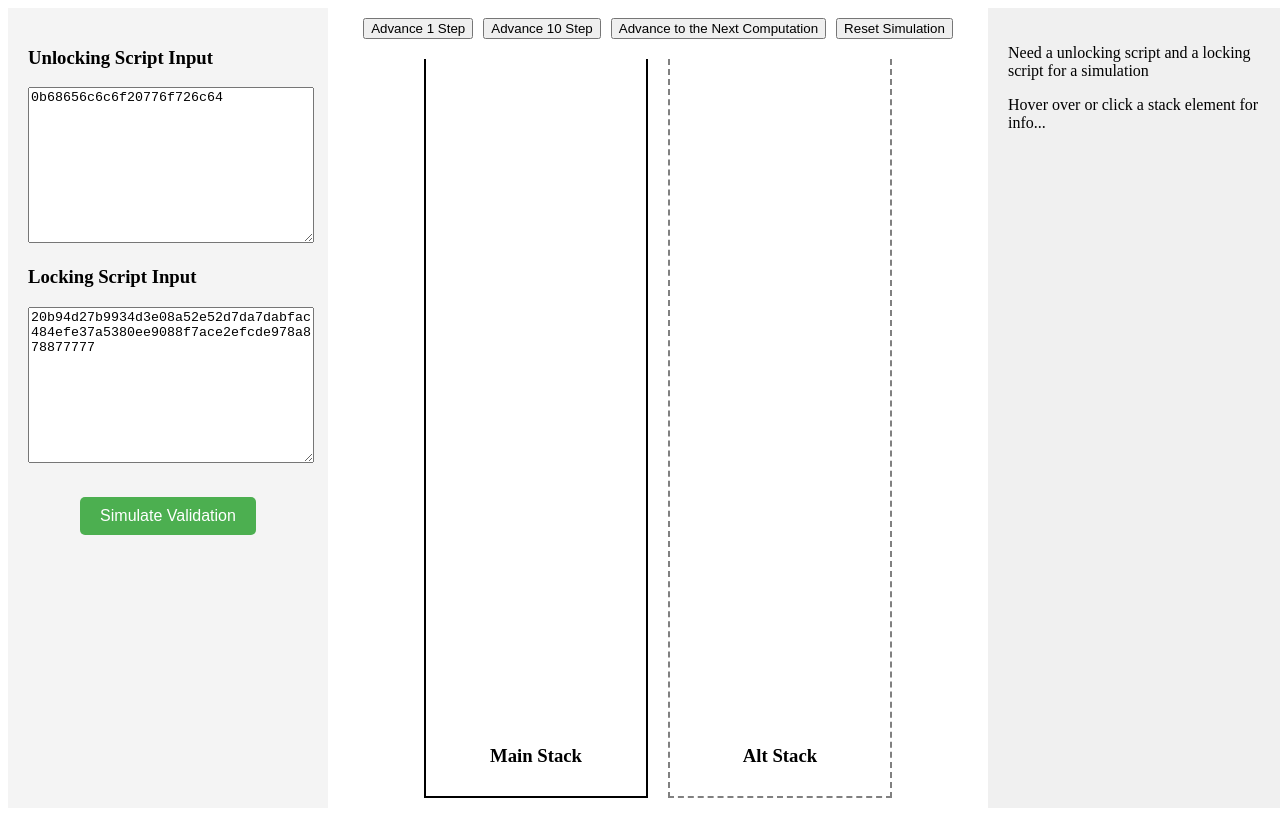
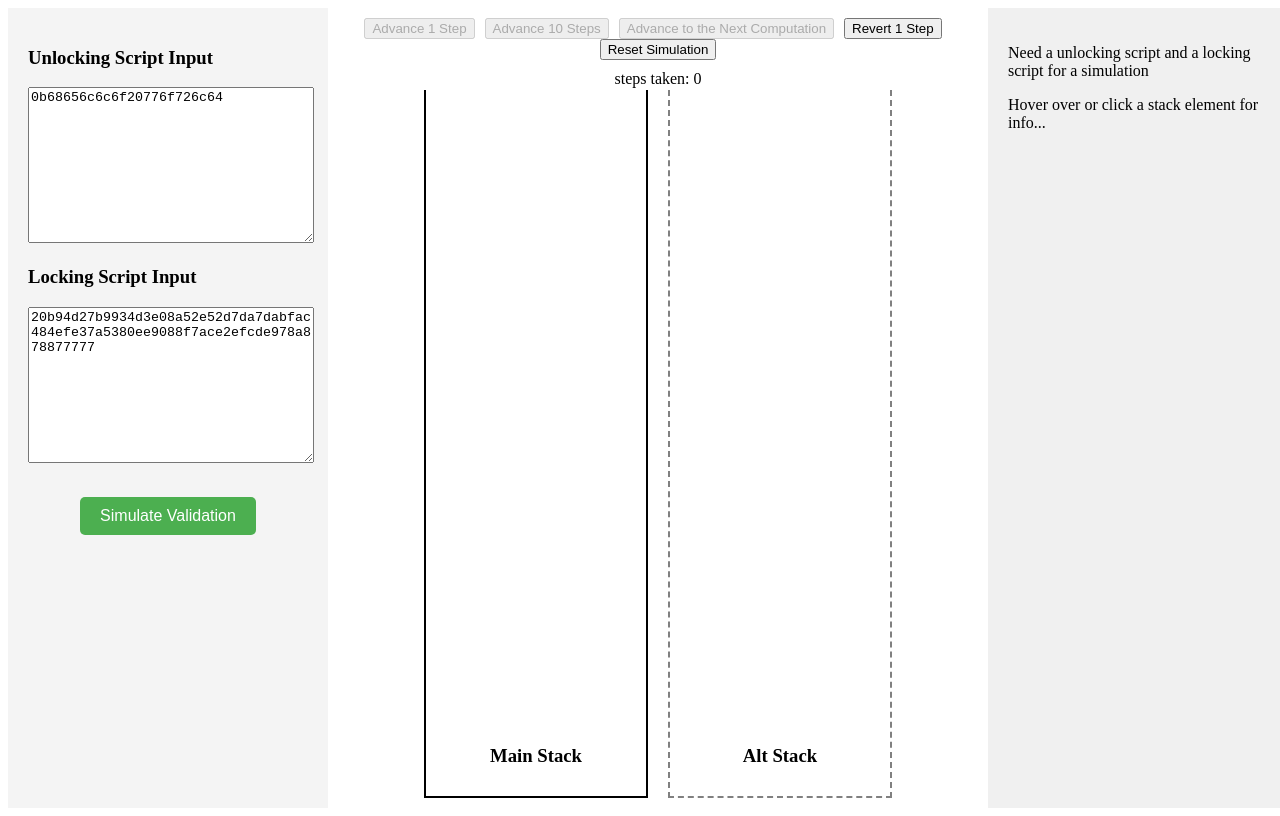
Before and after one commit to YinanDanielZhou/BSVScriptVisualizer, a React (Vite) app: page / in a window 1280 px wide. Built offline with nearby package versions, Linux system fonts and the light colour scheme.

Commit message:
add revert

```diff
--- a/src/ScriptExecutionVisualizer.tsx
+++ b/src/ScriptExecutionVisualizer.tsx
@@ -7,9 +7,14 @@ import { InspectionPanel } from './InspectionPanel';
 import { LockingScript, Script, Spend, UnlockingScript } from '@bsv/sdk';
 import { minBytesNeededToPushDataOfLength } from './utils';
 
+// Number of steps to advance when the "Advance many Steps" button is clicked
+// must be a number greater than 0
+const multipleStepCount : number = 10;
+
 export const ScriptExecutionVisualizer: React.FC = () => {
   const [spendSimulation, setSpendSimulation] = useState<Spend | null>(null);
-  const [simulationCompleted, setSimulationCompleted] = useState<boolean>(false);
+  const [isSimulationRunning, setIsSimulationRunning] = useState<boolean>(false);
+  const [simulationStepsTaken, setSimulationStepsTaken] = useState<number>(0);
 
   const [stacks, setStacks] = useState<{
     main: number[][];
@@ -51,11 +56,14 @@ export const ScriptExecutionVisualizer: React.FC = () => {
       alt: [...newSpendSimulation.altStack],
       if: [...newSpendSimulation.ifStack]
     });
+    setIsSimulationRunning(true);
+    setSimulationStepsTaken(0);
   }
 
   const handleQuitSimulation = () => {
     setSpendSimulation(null);
-
+    setIsSimulationRunning(false);
+    setSimulationStepsTaken(0);
     setStacks({
       main: [],
       alt: [],
@@ -70,14 +78,15 @@ export const ScriptExecutionVisualizer: React.FC = () => {
   };
 
   // Helper function to advance the simulation by one step
-  const advanceSimulation = (spendSimulation: Spend, scriptRange: { start: number; end: number }) => {
-    const newRange = {...scriptRange};
+  const advanceSimulation = (spendSimulation: Spend, scriptRange: { start: number; end: number }, isSimulationCompleted: { status: boolean }) => {
 
     try {
       let stepSuccessful = spendSimulation.step();
       if (!stepSuccessful) {
         console.log("Step failed");
-        return newRange;
+        // a failed step implies the simulation is over
+        isSimulationCompleted.status = true;
+        return;
       };
     } catch (e) {
       console.log(e);
@@ -92,73 +101,147 @@ export const ScriptExecutionVisualizer: React.FC = () => {
         // move to locking script
         currentScript = spendSimulation.lockingScript
         currentProgramCounter = 0;
-        newRange.start = 0;
-        newRange.end = 0;
+        scriptRange.start = 0;
+        scriptRange.end = 0;
       } else {
-        // the simulation is done, no more pending elements
-        return newRange;
+        // the simulation is done
+        isSimulationCompleted.status = true;
+        return;
       }
     }
 
     const nextOperation = currentScript.chunks[currentProgramCounter]
     if (nextOperation.data) {
-      newRange.start = newRange.end;
-      newRange.end = newRange.end + minBytesNeededToPushDataOfLength(nextOperation.data.length) * 2; // each byte is 2 characters long in hex string
+      scriptRange.start = scriptRange.end;
+      scriptRange.end = scriptRange.end + minBytesNeededToPushDataOfLength(nextOperation.data.length) * 2; // each byte is 2 characters long in hex string
     } else {
-      newRange.start = newRange.end;
-      newRange.end = newRange.end + 2;  // every OP code that does not push data is 2 characters long in hex string (1 byte)
+      scriptRange.start = scriptRange.end;
+      scriptRange.end = scriptRange.end + 2;  // every OP code that does not push data is 2 characters long in hex string (1 byte)
     }
-    return newRange;
+    return;
   }
 
   const handleAdvanceOneStep = useCallback(() => {
     if (spendSimulation === null) return;
-    const newRange = advanceSimulation(spendSimulation, scriptHighlightRange);
-    // Force re-render by creating new array references - single state update
-    setStacks({
-      main: [...spendSimulation.stack],
-      alt: [...spendSimulation.altStack],
-      if: [...spendSimulation.ifStack]
-    });
-    setScriptHighlightRange(newRange);
-  }, [spendSimulation, scriptHighlightRange]);
+    let currentHighlightRange = {...scriptHighlightRange};
+    let isSimulationOver = { status: false };
 
-  const handleAdvanceTenSteps = useCallback(() => {
-    if (spendSimulation === null) return;
+    advanceSimulation(spendSimulation, currentHighlightRange, isSimulationOver);
 
-    let currentHighlightRange = {...scriptHighlightRange};
-    for (let i = 0; i < 10; i++) {
-      currentHighlightRange = advanceSimulation(spendSimulation, currentHighlightRange);
+    // Do rerendering
+    setSimulationStepsTaken(simulationStepsTaken + 1);
+    if (isSimulationOver.status) {
+      setIsSimulationRunning(false);
     }
-    // Force re-render by creating new array references - single state update
     setStacks({
       main: [...spendSimulation.stack],
       alt: [...spendSimulation.altStack],
       if: [...spendSimulation.ifStack]
     });
     setScriptHighlightRange(currentHighlightRange);
-  }, [spendSimulation, scriptHighlightRange]);
+  }, [spendSimulation, scriptHighlightRange, simulationStepsTaken]);
 
-  const handleAdvanceToNextComputation = useCallback(() => {
+  const handleAdvanceManySteps = useCallback((stepsToTake: number) => {
     if (spendSimulation === null) return;
-    let currentPendingElement = getPendingStackElementHelper();
-    let isScriptExecuting;
+    if (stepsToTake <= 0) return;
+
     let currentHighlightRange = {...scriptHighlightRange};
-    do {
-      currentHighlightRange = advanceSimulation(spendSimulation, currentHighlightRange);
-      isScriptExecuting = !spendSimulation.ifStack.includes(false);
-      if (isScriptExecuting) {
-        currentPendingElement = getPendingStackElementHelper();
+    let isSimulationOver = { status: false };
+    let stepsTaken;
+    for (stepsTaken = 0; stepsTaken < stepsToTake; stepsTaken++) {
+      advanceSimulation(spendSimulation, currentHighlightRange, isSimulationOver);
+      if (isSimulationOver.status) {
+        break;
       }
-    } while (!isScriptExecuting || (currentPendingElement && !currentPendingElement.triggersComputation()))
-    // Force re-render by creating new array references - single state update
+    }
+    // Do rerendering
+    setSimulationStepsTaken(simulationStepsTaken + stepsTaken);
+    if (isSimulationOver.status) { setIsSimulationRunning(false); }
     setStacks({
       main: [...spendSimulation.stack],
       alt: [...spendSimulation.altStack],
       if: [...spendSimulation.ifStack]
     });
     setScriptHighlightRange(currentHighlightRange);
-  }, [spendSimulation, scriptHighlightRange]);
+  }, [spendSimulation, scriptHighlightRange, simulationStepsTaken]);
+
+  const handleAdvanceToNextComputation = useCallback(() => {
+    if (spendSimulation === null) return;
+
+    let currentPendingElement = getPendingStackElementHelper();
+    let isScriptExecuting;
+    let currentHighlightRange = {...scriptHighlightRange};
+    let isSimulationOver = { status: false };
+    let stepsTaken = 0;
+    do {
+      advanceSimulation(spendSimulation, currentHighlightRange, isSimulationOver);
+      stepsTaken++;
+      if (isSimulationOver.status) { break; }
+
+      isScriptExecuting = !spendSimulation.ifStack.includes(false);
+      if (isScriptExecuting) {
+        // update the pending element only if the script is within a true IF branch
+        currentPendingElement = getPendingStackElementHelper();
+      }
+    } while (!isScriptExecuting || (currentPendingElement && !currentPendingElement.triggersComputation()))
+
+    // Do rerendering
+    setSimulationStepsTaken(simulationStepsTaken + stepsTaken);
+    if (isSimulationOver.status) { setIsSimulationRunning(false); }
+    setStacks({
+      main: [...spendSimulation.stack],
+      alt: [...spendSimulation.altStack],
+      if: [...spendSimulation.ifStack]
+    });
+    setScriptHighlightRange(currentHighlightRange);
+  }, [spendSimulation, scriptHighlightRange, simulationStepsTaken]);
+
+  const handleRevertOneStep = useCallback(() => {
+    if (spendSimulation === null) return;
+    if (simulationStepsTaken <= 0) return;
+
+    const newSpendSimulation = new Spend({
+      sourceTXID: "mockTxID",
+      sourceOutputIndex: 0,
+      sourceSatoshis: 0,
+      lockingScript: Script.fromHex(spendSimulation.lockingScript.toHex()) as LockingScript,
+      transactionVersion: 0,
+      otherInputs: [],
+      outputs: [],
+      unlockingScript: Script.fromHex(spendSimulation.unlockingScript.toHex()) as UnlockingScript,
+      inputSequence: 0,
+      inputIndex: 0,
+      lockTime: 0
+    })
+
+    let stepsToTake = simulationStepsTaken - 1;
+    let currentHighlightRange;
+    const firstOperation = newSpendSimulation.unlockingScript.chunks[0]
+    if (firstOperation.data) {
+      currentHighlightRange = {start: 0, end: minBytesNeededToPushDataOfLength(firstOperation.data.length) * 2}; // each byte is 2 characters long in hex string
+    } else {
+      currentHighlightRange = {start: 0, end: 2};  // every OP code that does not push data is 2 characters long in hex string (1 byte)
+    }
+    let isSimulationOver = { status: false };
+    let stepsTaken;
+    for (stepsTaken = 0; stepsTaken < stepsToTake; stepsTaken++) {
+      advanceSimulation(newSpendSimulation, currentHighlightRange, isSimulationOver);
+      if (isSimulationOver.status) {
+        break;
+      }
+    }
+
+    // Do rerendering
+    setSpendSimulation(newSpendSimulation);
+    setSimulationStepsTaken(stepsTaken);
+    setIsSimulationRunning(!isSimulationOver.status);
+    setStacks({
+      main: [...newSpendSimulation.stack],
+      alt: [...newSpendSimulation.altStack],
+      if: [...newSpendSimulation.ifStack]
+    });
+    setScriptHighlightRange(currentHighlightRange);
+  }, [spendSimulation, simulationStepsTaken]);
 
   // Helper function to get pending element
   // The pending element is the next opcode to be executed in the spending simulation
@@ -280,10 +363,15 @@ export const ScriptExecutionVisualizer: React.FC = () => {
             width: '100%',
           }}
         >
-          <button onClick={handleAdvanceOneStep} style={{ marginRight: '10px' }}>Advance 1 Step</button>
-          <button onClick={handleAdvanceTenSteps} style={{ marginRight: '10px' }}>Advance 10 Step</button>
-          <button onClick={handleAdvanceToNextComputation} style={{ marginRight: '10px' }}>Advance to the Next Computation</button>
+          <button onClick={handleAdvanceOneStep} style={{ marginRight: '10px' }} disabled={!isSimulationRunning}>Advance 1 Step</button>
+          <button onClick={() => handleAdvanceManySteps(multipleStepCount)} style={{ marginRight: '10px' }} disabled={!isSimulationRunning}>Advance {multipleStepCount} Steps</button>
+          <button onClick={handleAdvanceToNextComputation} style={{ marginRight: '10px' }} disabled={!isSimulationRunning}>Advance to the Next Computation</button>
+          <button onClick={handleRevertOneStep} style={{ marginRight: '10px' }} >Revert 1 Step</button>
           <button onClick={handleResetSimulation}>Reset Simulation</button>
+        </div>
+
+        <div style={{height: '10px'}}>
+          steps taken: {simulationStepsTaken}
         </div>
 
         {pendingStackElement ? (
@@ -329,7 +417,7 @@ export const ScriptExecutionVisualizer: React.FC = () => {
             <h3>Main Stack</h3>
           </div>
 
-          {/* AltStack (no controls, readonly) */}
+          {/* AltStack */}
           <div
             style={{
               width: '200px',
@@ -352,8 +440,9 @@ export const ScriptExecutionVisualizer: React.FC = () => {
             />
             <h3>Alt Stack</h3>
           </div>
+        </div>
       </div>
-    </div>
+
 
       {/* Right Section */}
       <div
```
